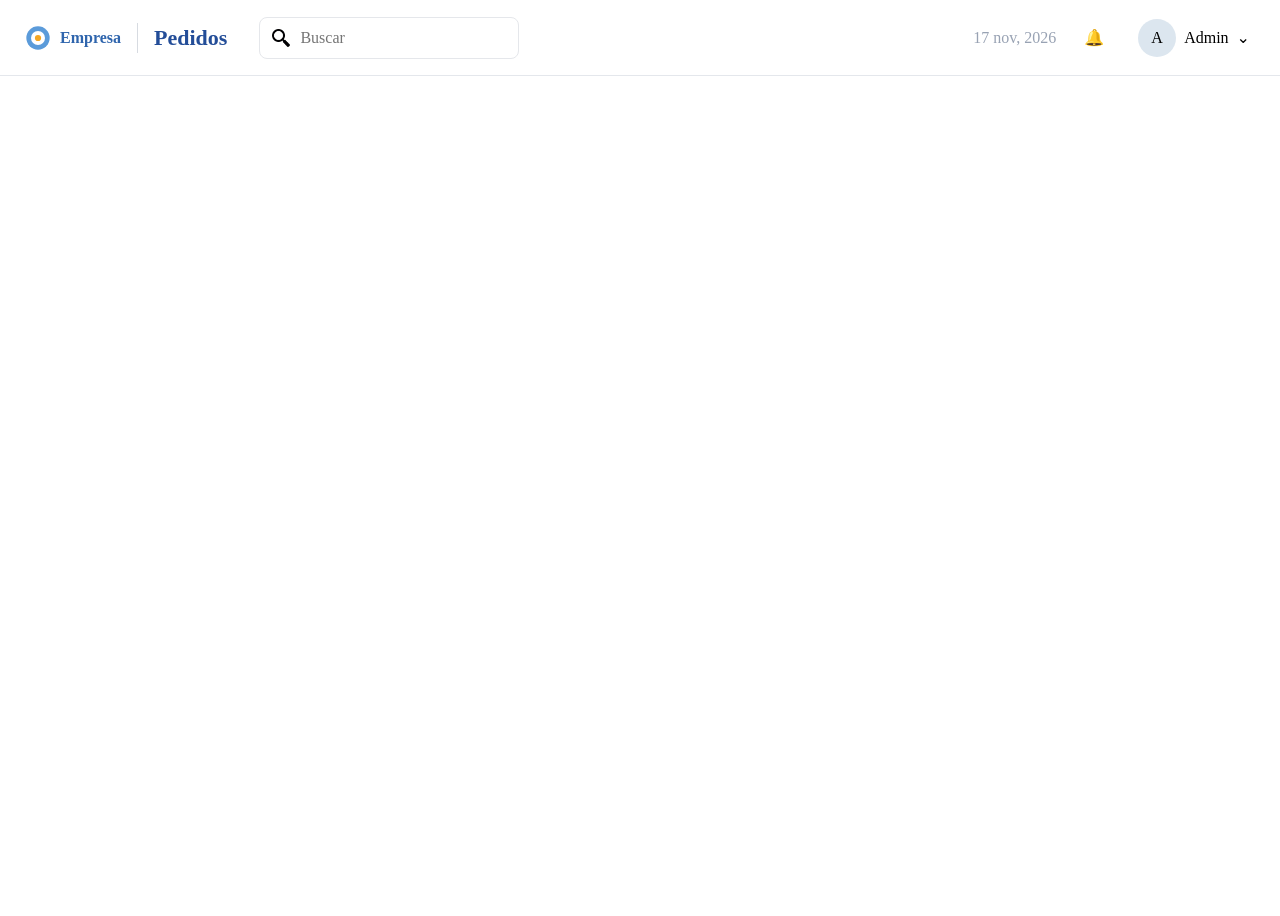
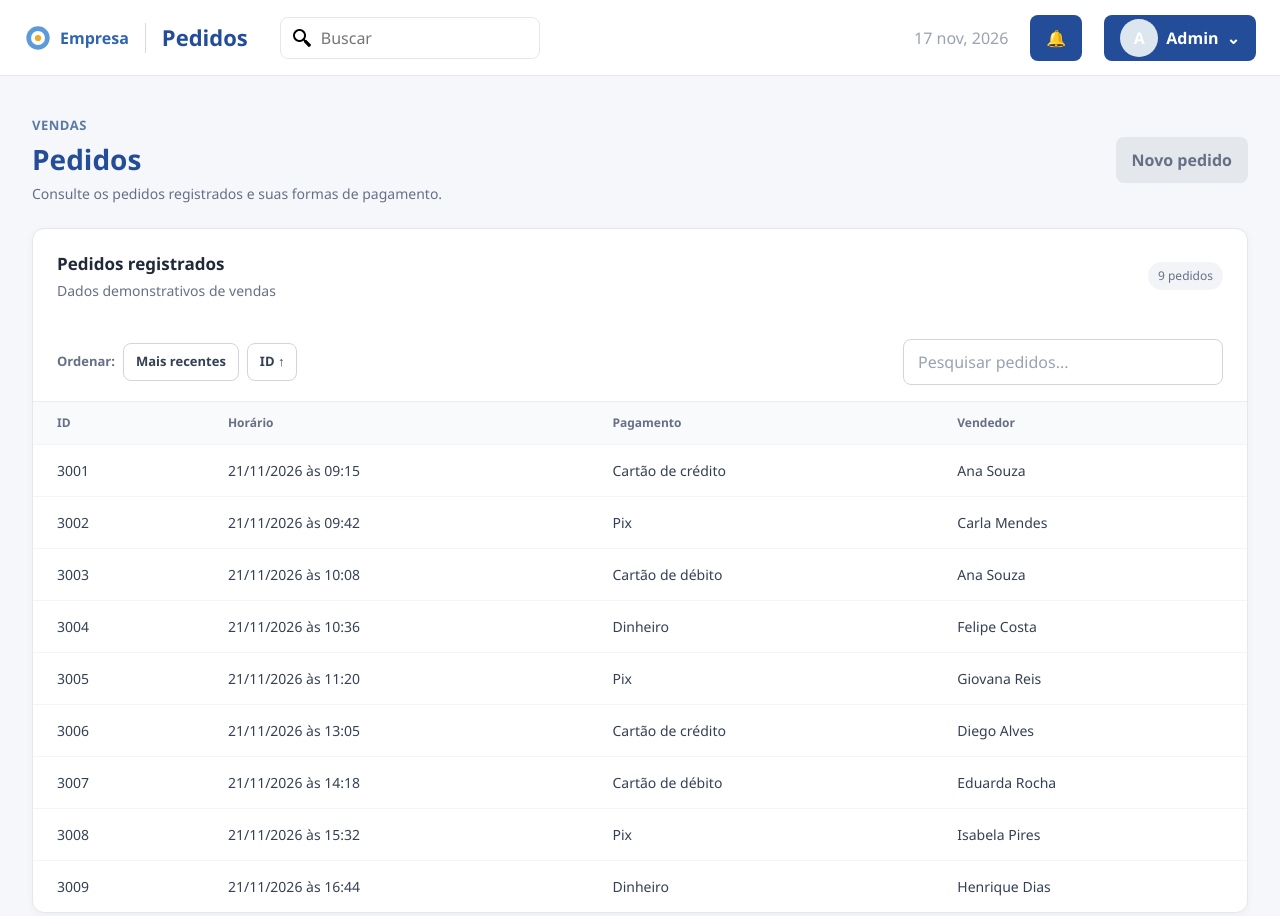
Before and after one commit to Febilando/projeto-integrador-senac, a plain HTML site: page front-end/pages/pedidos.html in a window 1280 px wide. Before the commit the page ends 800 px from the top, so only its background shows below. Drawn offline with Linux system fonts and the light colour scheme.

Commit message:
Página de pedidos criada (espelhando a página de produtos)

```diff
--- a/front-end/pages/pedidos.html
+++ b/front-end/pages/pedidos.html
@@ -5,9 +5,71 @@
     <meta name="viewport" content="width=device-width, initial-scale=1.0">
     <title>Pedidos</title>
     <link rel="stylesheet" href="../styles/reset.css">
+    <link rel="stylesheet" href="../styles/style.css">
+    <link rel="stylesheet" href="../styles/pedidos.css">
     <script src="header/header.js" defer></script>
 </head>
 <body>
     <header></header>
+
+    <main class="orders-main">
+        <section class="orders-heading">
+            <div>
+                <p class="orders-eyebrow">Vendas</p>
+                <h1>Pedidos</h1>
+                <p>Consulte os pedidos registrados e suas formas de pagamento.</p>
+            </div>
+            <button class="orders-add-button" type="button" disabled>Novo pedido</button>
+        </section>
+
+        <section class="table-card">
+            <div class="table-card-heading">
+                <div>
+                    <h2>Pedidos registrados</h2>
+                    <p>Dados demonstrativos de vendas</p>
+                </div>
+                <span class="table-count">9 pedidos</span>
+            </div>
+
+            <div class="table-toolbar">
+                <div class="table-toolbar-actions">
+                    <div class="table-sort-controls">
+                        <span>Ordenar:</span>
+                        <button type="button">Mais recentes</button>
+                        <button type="button">ID ↑</button>
+                    </div>
+                </div>
+                <input
+                    class="input-text table-search"
+                    type="search"
+                    placeholder="Pesquisar pedidos..."
+                >
+            </div>
+
+            <div class="table-wrap">
+                <table class="data-table">
+                    <thead>
+                        <tr>
+                            <th scope="col">ID</th>
+                            <th scope="col">Horário</th>
+                            <th scope="col">Pagamento</th>
+                            <th scope="col">Vendedor</th>
+                        </tr>
+                    </thead>
+                    <tbody>
+                        <tr><td class="table-id">3001</td><td>21/11/2026 às 09:15</td><td>Cartão de crédito</td><td>Ana Souza</td></tr>
+                        <tr><td class="table-id">3002</td><td>21/11/2026 às 09:42</td><td>Pix</td><td>Carla Mendes</td></tr>
+                        <tr><td class="table-id">3003</td><td>21/11/2026 às 10:08</td><td>Cartão de débito</td><td>Ana Souza</td></tr>
+                        <tr><td class="table-id">3004</td><td>21/11/2026 às 10:36</td><td>Dinheiro</td><td>Felipe Costa</td></tr>
+                        <tr><td class="table-id">3005</td><td>21/11/2026 às 11:20</td><td>Pix</td><td>Giovana Reis</td></tr>
+                        <tr><td class="table-id">3006</td><td>21/11/2026 às 13:05</td><td>Cartão de crédito</td><td>Diego Alves</td></tr>
+                        <tr><td class="table-id">3007</td><td>21/11/2026 às 14:18</td><td>Cartão de débito</td><td>Eduarda Rocha</td></tr>
+                        <tr><td class="table-id">3008</td><td>21/11/2026 às 15:32</td><td>Pix</td><td>Isabela Pires</td></tr>
+                        <tr><td class="table-id">3009</td><td>21/11/2026 às 16:44</td><td>Dinheiro</td><td>Henrique Dias</td></tr>
+                    </tbody>
+                </table>
+            </div>
+        </section>
+    </main>
 </body>
 </html>
--- /dev/null
+++ b/front-end/styles/pedidos.css
@@ -0,0 +1,51 @@
+body {
+    background: #f5f7fa;
+    color: #1f2937;
+    font-family: "Segoe UI", Roboto, Arial, sans-serif;
+}
+
+.orders-main {
+    width: min(100%, 1280px);
+    margin: 0 auto;
+    padding: 40px 32px 64px;
+}
+
+.orders-heading {
+    display: flex;
+    align-items: center;
+    justify-content: space-between;
+    gap: 24px;
+    margin-bottom: 24px;
+}
+
+.orders-eyebrow {
+    margin-bottom: 6px;
+    color: #5b7ba5;
+    font-size: 13px;
+    font-weight: 600;
+    letter-spacing: 0.04em;
+    text-transform: uppercase;
+}
+
+.orders-add-button:disabled,
+.orders-add-button:disabled:hover {
+    color: #667085;
+    background: #e4e7ec;
+    cursor: not-allowed;
+}
+
+@media (max-width: 640px) {
+    .orders-main {
+        padding: 28px 16px 40px;
+    }
+
+    .orders-heading {
+        align-items: flex-start;
+        flex-direction: column;
+        gap: 16px;
+    }
+
+    .orders-heading h1 {
+        font-size: 24px;
+    }
+}
```
